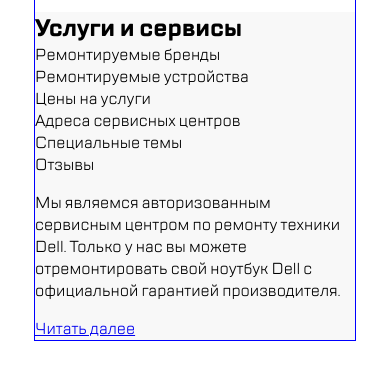
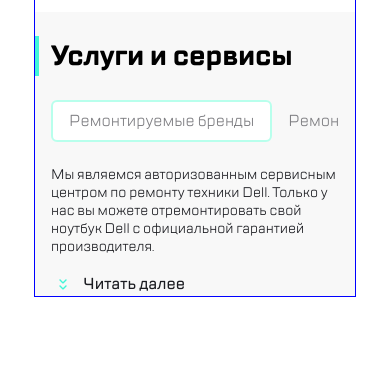
Before and after one commit to Dj0ko/JM, a website: page source/index.html in a window 390 px wide. Shown: the part 77-452 px from the top of the page. Drawn offline with nearby package versions, Linux system fonts and the light colour scheme; files that its build step writes are made by us from their sources.

Commit message:
add mobile version

```diff
--- a/source/index.html
+++ b/source/index.html
@@ -9,15 +9,18 @@
 
 <body>
   <header class="page-header">
+    <div class="container">
       <nav class="main-nav">
         <a class="main-nav__logo">
           <img src="image/logo.svg" class="logo-image" width="97" height="51" alt="логотип">
         </a>
         <button type="button" class="main-nav__toggle"><span class="visually-hidden">Открыть меню</span></button>
       </nav>
+    </div>
   </header>
 
   <main class="page-main">
+    <div class="container">
       <section class="services">
         <h1 class="services__title">Услуги и сервисы</h1>
         <ul class="services__repair-list repair-menu">
@@ -29,21 +32,23 @@
           </li>
         </ul>
         <ul class="services__menu-list">
-        <li class="services__menu-list-item">Ремонтируемые бренды</li>
-        <li class="services__menu-list-item services__menu-list-item--active">Ремонтируемые устройства</li>
-        <li class="services__menu-list-item">Цены на услуги</li>
-        <li class="services__menu-list-item">Адреса сервисных центров</li>
-        <li class="services__menu-list-item">Специальные темы</li>
-        <li class="services__menu-list-item">Отзывы</li>
+          <li class="services__menu-list-item services__menu-list-item--active"><a href="#" class="services__menu-item-link">Ремонтируемые бренды</a></li>
+          <li class="services__menu-list-item"><a href="#" class="services__menu-item-link">Ремонтируемые устройства</a></li>
+          <li class="services__menu-list-item"><a href="#" class="services__menu-item-link">Цены на услуги</a></li>
+          <li class="services__menu-list-item"><a href="#" class="services__menu-item-link">Адреса сервисных центров</a></li>
+          <li class="services__menu-list-item"><a href="#" class="services__menu-item-link">Специальные темы</a></li>
+          <li class="services__menu-list-item"><a href="#" class="services__menu-item-link">Отзывы</a></li>
         </ul>
         <p class="services__text text">
           Мы являемся авторизованным сервисным центром по ремонту техники Dell. Только у нас вы можете
           отремонтировать свой ноутбук Dell с официальной гарантией производителя.
         </p>
-      <a href="#" class="services__link">Читать далее</a>
+        <button type="button" class="services__button button button--showing-more">Читать далее</button>
       </section>
+    </div>
   </main>
 
 
 </body>
+
 </html>
--- /dev/null
+++ b/source/sass/button/button.scss
@@ -0,0 +1,26 @@
+.button {
+  display: inline-block;
+  cursor: pointer;
+
+  &--showing-more {
+    font-family: inherit;
+    font-size: 16px;
+    line-height: 24px;
+    font-weight: 500;
+    color: #1B1C21;
+    border: none;
+    background-color: transparent;
+
+    &::before {
+      content: "";
+
+      position: absolute;
+      top: 0;
+      left: 0;
+
+      width: 24px;
+      height: 24px;
+      background: url(../../image/pointer.svg) no-repeat center center;
+    }
+  }
+}
--- /dev/null
+++ b/source/sass/container/container.scss
@@ -0,0 +1,3 @@
+.container {
+  padding: 0 16px;
+}
--- a/source/sass/global.scss
+++ b/source/sass/global.scss
@@ -10,9 +10,17 @@ h1 {
   margin: 0;
 }
 
+a {
+  text-decoration: none;
+}
+
 ul {
   list-style: none;
   margin: 0;
+  padding: 0;
+}
+
+button {
   padding: 0;
 }
 
--- a/source/sass/main-nav/__toggle/main-nav__toggle.scss
+++ b/source/sass/main-nav/__toggle/main-nav__toggle.scss
@@ -2,11 +2,10 @@
   width: 40px;
   height: 40px;
 
-  background-color: #FF3E79;
-  background-image: url("../../../image/burger.svg");
-  background-repeat: no-repeat;
-  background-position: center center;
+  background: #FF3E79 url("../../../image/burger.svg") no-repeat center center;
 
   border: none;
   border-radius: 20px;
+
+  cursor: pointer;
 }
--- a/source/sass/main-nav/main-nav.scss
+++ b/source/sass/main-nav/main-nav.scss
@@ -2,7 +2,6 @@
   display: flex;
   width: 154px;
   min-height: 88px;
-  margin-left: 16px;
   justify-content: space-between;
   align-items: center;
 }
--- a/source/sass/repair-menu/__link/repair-menu__link.scss
+++ b/source/sass/repair-menu/__link/repair-menu__link.scss
@@ -30,9 +30,7 @@
 
       width: 20px;
       height: 20px;
-      background-image: url("../../../image/repair-icon.svg");
-      background-repeat: no-repeat;
-      background-position: center center;
+      background: url("../../../image/repair-icon.svg") no-repeat center center;
     }
   }
 
@@ -49,9 +47,7 @@
 
       width: 20px;
       height: 20px;
-      background-image: url("../../../image/repair-status-icon.svg");
-      background-repeat: no-repeat;
-      background-position: center center;
+      background: url("../../../image/repair-status-icon.svg") no-repeat center center;
     }
   }
 }
--- a/source/sass/repair-menu/repair-menu.scss
+++ b/source/sass/repair-menu/repair-menu.scss
@@ -2,10 +2,6 @@
   display: flex;
   width: 56px;
   justify-content: space-between;
-  position: absolute;
-
-  top: -64px;
-  right: 56px;
 
   &::before {
     content: "";
--- /dev/null
+++ b/source/sass/services/__button/services__button.scss
@@ -0,0 +1,4 @@
+.services__button {
+  position: relative;
+  padding-left: 32px;
+}
--- /dev/null
+++ b/source/sass/services/__menu-item-link/services__menu-item-link.scss
@@ -0,0 +1,4 @@
+.services__menu-item-link {
+  white-space: nowrap;
+  color: #7E7E82;
+}
--- /dev/null
+++ b/source/sass/services/__menu-list-item/services__menu-list-item.scss
@@ -0,0 +1,9 @@
+.services__menu-list-item {
+  padding: 8px 16px;
+
+  &--active {
+    border: 2px solid #B8FFEC;
+    border-radius: 6px;
+    background-color: #ffffff;
+  }
+}
--- /dev/null
+++ b/source/sass/services/__menu-list/services__menu-list.scss
@@ -0,0 +1,6 @@
+.services__menu-list {
+  display: flex;
+  align-items: center;
+  overflow-x: scroll;
+  margin-top: 24px;
+}
--- /dev/null
+++ b/source/sass/services/__repair-list/services__repair-list.scss
@@ -0,0 +1,6 @@
+.services__repair-list {
+  position: absolute;
+
+  top: -64px;
+  right: 40px;
+}
--- /dev/null
+++ b/source/sass/services/__text/services__text.scss
@@ -0,0 +1,4 @@
+.services__text {
+  margin-top: 24px;
+  margin-bottom: 16px;
+}
--- /dev/null
+++ b/source/sass/services/__title/services__title.scss
@@ -0,0 +1,15 @@
+.services__title {
+  font-size: 28px;
+  line-height: 40px;
+
+  &::before {
+    content: "";
+
+    position: absolute;
+    left: -16px;
+    width: 4px;
+    height: 40px;
+
+    background-color: #41F6D7;
+  }
+}
--- a/source/sass/services/services.scss
+++ b/source/sass/services/services.scss
@@ -1,3 +1,12 @@
 .services {
   position: relative;
+  padding-top: 24px;
 }
+
+@import "./__title/services__title.scss";
+@import "./__repair-list/services__repair-list.scss";
+@import "./__menu-list/services__menu-list.scss";
+@import "./__menu-list-item/services__menu-list-item.scss";
+@import "./__menu-item-link/services__menu-item-link.scss";
+@import "./__text/services__text.scss";
+@import "./__button/services__button.scss";
--- a/source/sass/style.scss
+++ b/source/sass/style.scss
@@ -1,6 +1,7 @@
 @import "variables.scss";
 @import "fonts.scss";
 @import "global.scss";
+@import "./container/container.scss";
 @import "./page-header/page-header.scss";
 @import "./main-nav/main-nav.scss";
 @import "./main-nav/__logo/main-nav__logo.scss";
@@ -8,3 +9,5 @@
 @import "./page-main/page-main.scss";
 @import "./services/services.scss";
 @import "./repair-menu/repair-menu.scss";
+@import "./text/text.scss";
+@import "./button/button.scss";
--- /dev/null
+++ b/source/sass/text/text.scss
@@ -0,0 +1,5 @@
+.text {
+  font-size: 14px;
+  line-height: 18px;
+  color: #1B1C21;
+}
```
Also changed, not shown: source/image/pointer.svg (added). Lines whose indentation alone changed are shown as unchanged.
